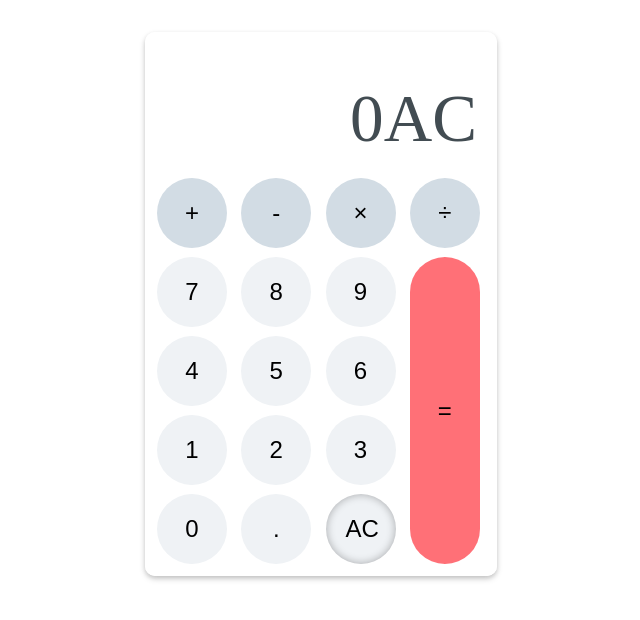
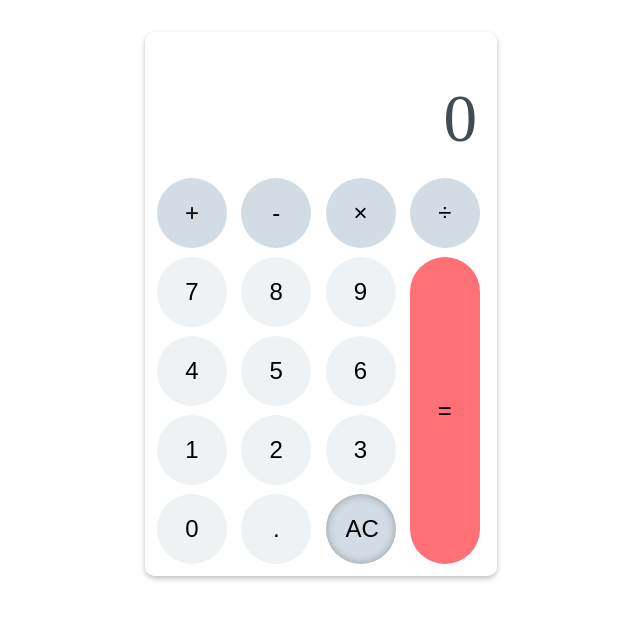
Before and after one commit to aserafim/calc-js, a plain HTML site: page index.html in a window 1280 px wide. Both pictures are taken after a click on the button "AC". Shown: the whole page, without its empty margins (319-959 px from the left). Drawn offline with Linux system fonts and the light colour scheme.

Commit message:
Corrigido zero a esquerda

```diff
--- a/index.html
+++ b/index.html
@@ -14,7 +14,7 @@
       <button class="calculator__key calculator__key--operator">-</button>
       <button class="calculator__key calculator__key--operator">&times;</button>
       <button class="calculator__key calculator__key--operator">÷</button>
-      <button class="calculator__key" onclick="insertValue()">7</button>
+      <button class="calculator__key">7</button>
       <button class="calculator__key">8</button>
       <button class="calculator__key">9</button>
       <button class="calculator__key">4</button>
@@ -25,7 +25,7 @@
       <button class="calculator__key">3</button>
       <button class="calculator__key">0</button>
       <button class="calculator__key">.</button>
-      <button class="calculator__key" onclick="limpar()">AC</button>
+      <button class="calculator__key calculator__key--operator" onclick="limpar()">AC</button>
       <button class="calculator__key calculator__key--enter">=</button>
     </div>
   </div>
--- a/script.js
+++ b/script.js
@@ -1,9 +1,19 @@
-document.querySelectorAll('.calculator__key').forEach(button => {
+document.querySelectorAll('.calculator__key:not(.calculator__key--operator):not(.calculator__key--enter)').forEach(button => {
   button.addEventListener('click', function(){
     const outPutDOM = document.querySelector('.calculator__output');
     const buttonValue = button.innerText;
-    outPutDOM.innerText += buttonValue;
+    if(outPutDOM.innerText == 0){
+      outPutDOM.innerText = buttonValue;
+    }
+    else{
+      outPutDOM.innerText += buttonValue;
+    }
 
   });
 
 });
+
+function limpar(){
+  const outPutDOM = document.querySelector('.calculator__output')
+  outPutDOM.innerText = 0
+}
```
